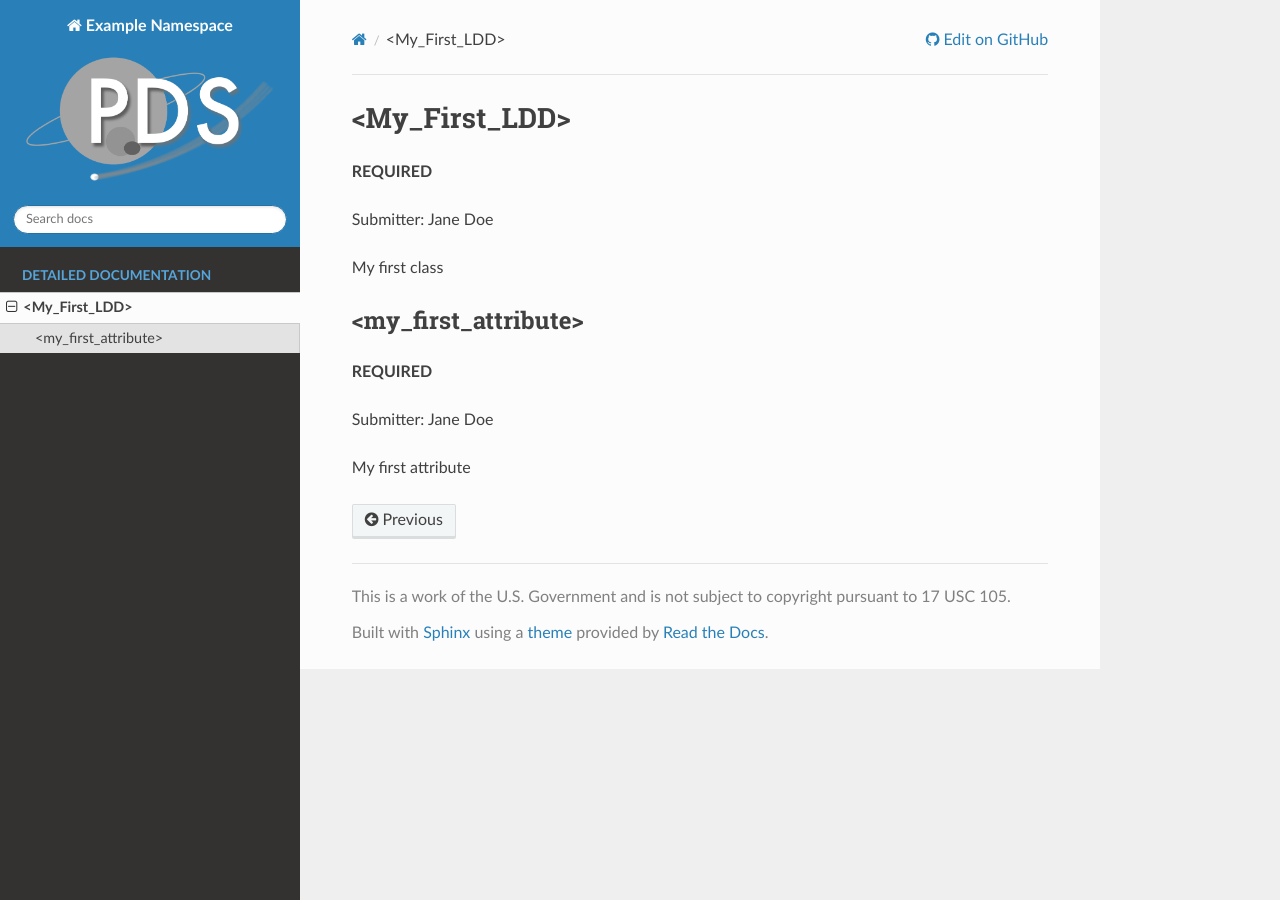
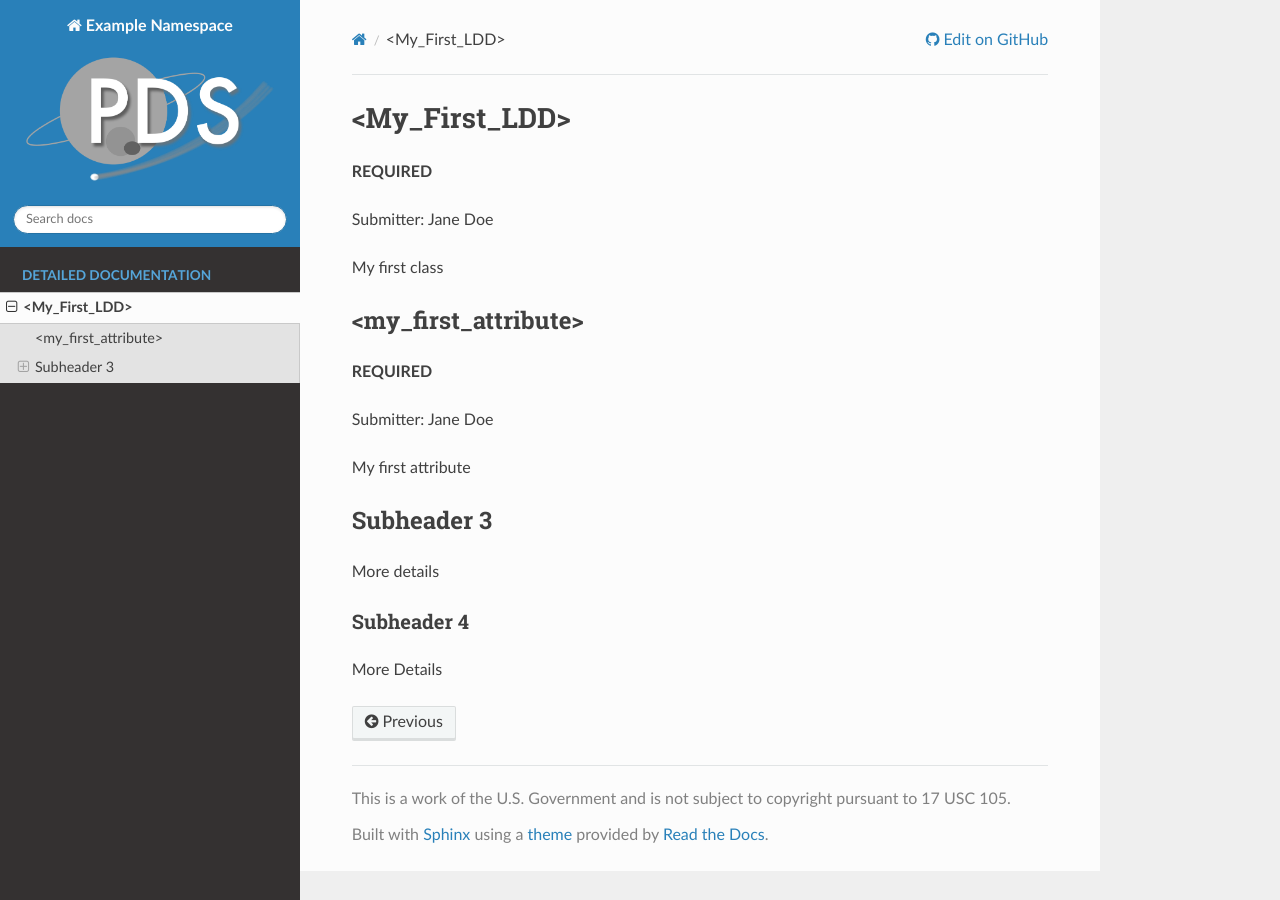
Before and after one commit to pds-data-dictionaries/ldd-template, a Sphinx documentation site: the page built from docs/source/detailed/example.md, in a window 1280 px wide. Built offline with Sphinx 7.4.7 and the Read the Docs theme 2.0.0, drawn with Linux system fonts in a browser that asks for light colours; pages that are not in the unit, such as notebooks, are missing from menus.

Commit message:
Add additional nesting

```diff
--- a/docs/source/detailed/example.md
+++ b/docs/source/detailed/example.md
@@ -11,3 +11,11 @@ My first class
 Submitter: Jane Doe
 
 My first attribute
+
+## Subheader 3
+
+More details
+
+### Subheader 4
+
+More Details
```
